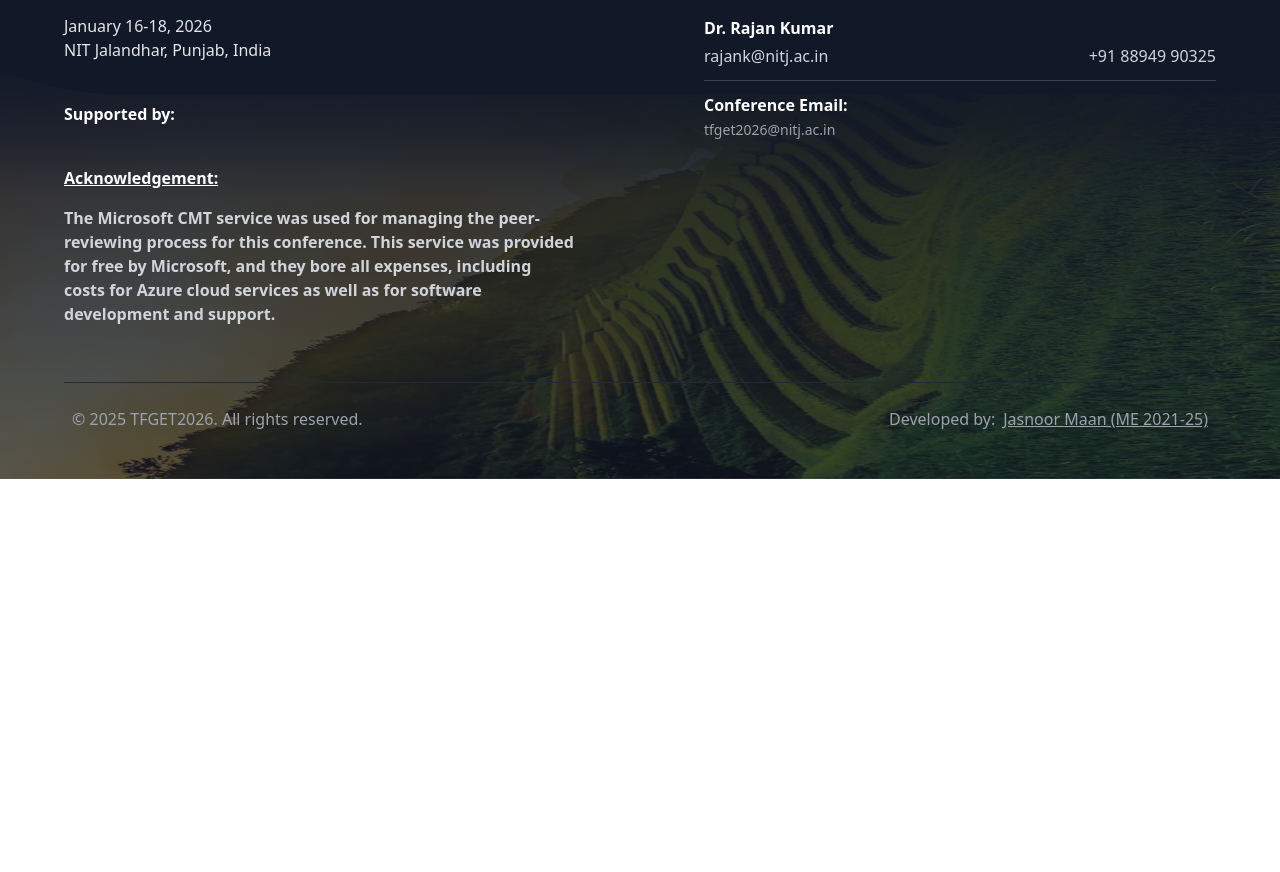
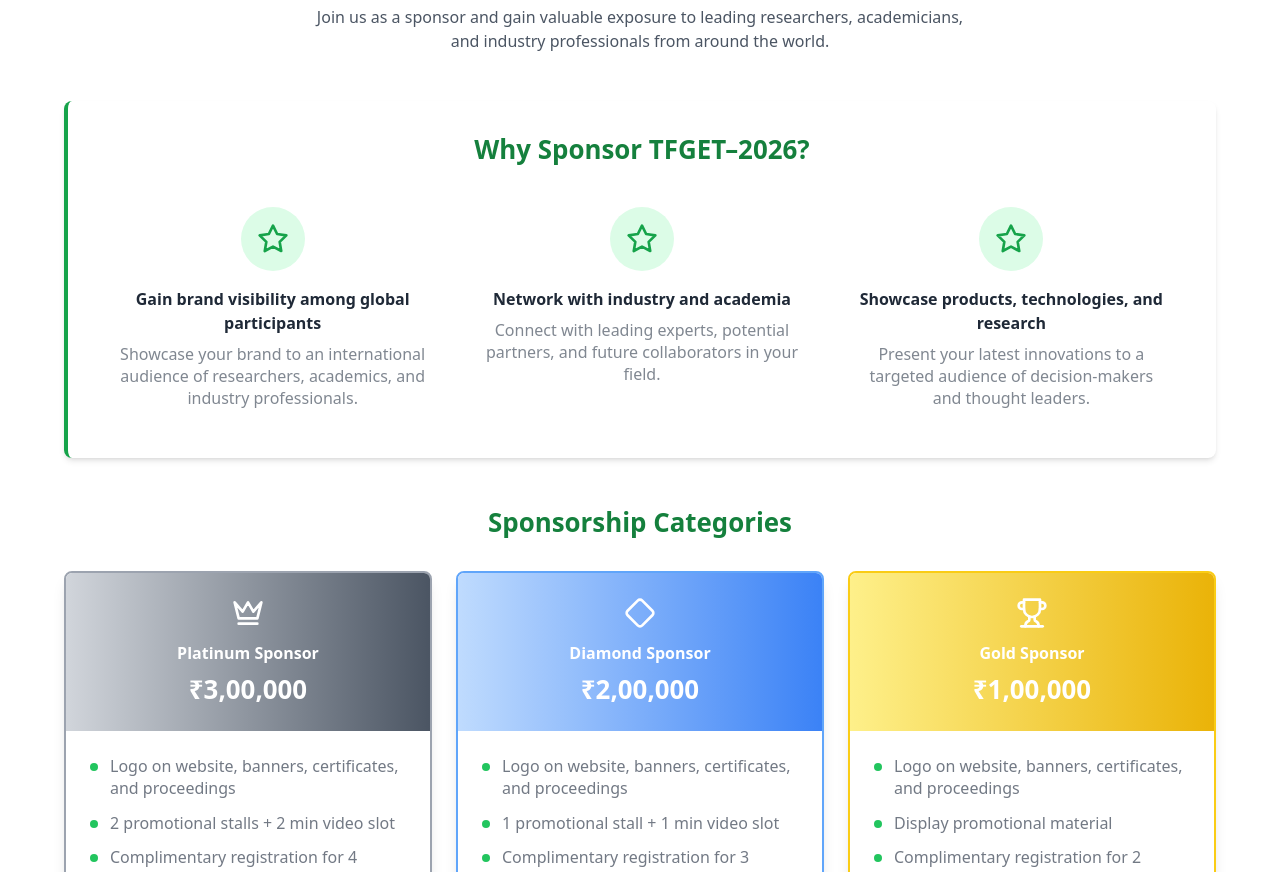
Before and after one commit to JasnoorMaan/me_new_conf, a React (Vite) app: page /sponsors in a window 1280 px wide. Shown: the part 223-1095 px from the top of the page. Before the commit the page ends 800 px from the top, so only its background shows below. Built offline with nearby package versions, Linux system fonts and the light colour scheme.

Commit message:
sponsor page

```diff
--- a/src/App.jsx
+++ b/src/App.jsx
@@ -10,6 +10,7 @@ import Guidelines from "./pages/Guidelines";
 import SubmissionGuidelines from "./pages/SubmissionGuidelines";
 import PublicationGuidelines from "./pages/PublicationGuidelines";
 import Acknowledgments from "./pages/Acknowledgments";
+import Sponsors from "./pages/Sponsors";
 
 function App() {
   return (
@@ -30,6 +31,7 @@ function App() {
           element={<PublicationGuidelines />}
         />
         <Route path="/acknowledgments" element={<Acknowledgments />} />
+        <Route path="/sponsors" element={<Sponsors />} />
       </Routes>
       <Footer />
     </Router>
--- a/src/components/Navbar.jsx
+++ b/src/components/Navbar.jsx
@@ -59,6 +59,12 @@ const Navbar = () => {
     {
       name: "Registration Fees",
       href: "/registration-fees",
+      section: null,
+      isRoute: true,
+    },
+    {
+      name: "Sponsors",
+      href: "/sponsors",
       section: null,
       isRoute: true,
     },
--- /dev/null
+++ b/src/pages/Sponsors.jsx
@@ -0,0 +1,225 @@
+import React from "react";
+import { Star, Award, Crown, Diamond, Trophy, Medal } from "lucide-react";
+
+const Sponsors = () => {
+  const sponsorshipTiers = [
+    {
+      id: "platinum",
+      name: "Platinum Sponsor",
+      price: "₹3,00,000",
+      icon: <Crown className="w-8 h-8" />,
+      color: "from-gray-300 to-gray-600",
+      borderColor: "border-gray-400",
+      benefits: [
+        "Logo on website, banners, certificates, and proceedings",
+        "2 promotional stalls + 2 min video slot",
+        "Complimentary registration for 4 representatives",
+        "Brochure in registration kit",
+        "Social media highlights",
+        "Recognition during inaugural & valedictory sessions",
+      ],
+    },
+    {
+      id: "diamond",
+      name: "Diamond Sponsor",
+      price: "₹2,00,000",
+      icon: <Diamond className="w-8 h-8" />,
+      color: "from-blue-200 to-blue-500",
+      borderColor: "border-blue-400",
+      benefits: [
+        "Logo on website, banners, certificates, and proceedings",
+        "1 promotional stall + 1 min video slot",
+        "Complimentary registration for 3 representatives",
+        "Social media highlights",
+        "Recognition during inaugural & valedictory sessions",
+      ],
+    },
+    {
+      id: "gold",
+      name: "Gold Sponsor",
+      price: "₹1,00,000",
+      icon: <Trophy className="w-8 h-8" />,
+      color: "from-yellow-200 to-yellow-500",
+      borderColor: "border-yellow-400",
+      benefits: [
+        "Logo on website, banners, certificates, and proceedings",
+        "Display promotional material",
+        "Complimentary registration for 2 representatives",
+        "Social media highlights",
+        "Recognition during inaugural & valedictory sessions",
+      ],
+    },
+    {
+      id: "silver",
+      name: "Silver Sponsor",
+      price: "₹50,000",
+      icon: <Medal className="w-8 h-8" />,
+      color: "from-gray-200 to-gray-400",
+      borderColor: "border-gray-300",
+      benefits: [
+        "Logo on website and banners",
+        "Complimentary registration for 1 representative",
+        "Display promotional material at the venue",
+        "Acknowledgement in brochure and proceedings",
+      ],
+    },
+    {
+      id: "bronze",
+      name: "Bronze Sponsor",
+      price: "₹25,000",
+      icon: <Award className="w-8 h-8" />,
+      color: "from-orange-200 to-orange-400",
+      borderColor: "border-orange-300",
+      benefits: [
+        "Logo on website and proceedings",
+        "Recognition in sponsor acknowledgement section",
+      ],
+    },
+  ];
+
+  const whySponsorReasons = [
+    {
+      title: "Gain brand visibility among global participants",
+      description:
+        "Showcase your brand to an international audience of researchers, academics, and industry professionals.",
+    },
+    {
+      title: "Network with industry and academia",
+      description:
+        "Connect with leading experts, potential partners, and future collaborators in your field.",
+    },
+    {
+      title: "Showcase products, technologies, and research",
+      description:
+        "Present your latest innovations to a targeted audience of decision-makers and thought leaders.",
+    },
+  ];
+
+  return (
+    <section className="py-16 px-4">
+      <div className="container mx-auto max-w-6xl">
+        {/* Header */}
+        <div className="text-center my-12">
+          <h1 className="heading mb-4">Sponsorship Opportunities</h1>
+          <p className="subheading highlighter1 font-medium">TFGET2026</p>
+          <p className="normal-text text-gray-600 mt-4 max-w-2xl mx-auto">
+            Join us as a sponsor and gain valuable exposure to leading
+            researchers, academicians, and industry professionals from around
+            the world.
+          </p>
+        </div>
+
+        {/* Why Sponsor Section */}
+        <div className="bg-white rounded-lg p-8 shadow-md border-l-4 border-l-conf-green-600 mb-12">
+          <h2 className="subheading highlighter1 mb-6 text-center">
+            Why Sponsor TFGET–2026?
+          </h2>
+          <div className="grid md:grid-cols-3 gap-6">
+            {whySponsorReasons.map((reason, index) => (
+              <div key={index} className="text-center p-4">
+                <div className="w-16 h-16 bg-conf-green-100 rounded-full flex items-center justify-center mx-auto mb-4">
+                  <Star className="w-8 h-8 text-conf-green-600" />
+                </div>
+                <h3 className="normal-text font-semibold text-gray-800 mb-2">
+                  {reason.title}
+                </h3>
+                <p className="muted-text text-gray-600">{reason.description}</p>
+              </div>
+            ))}
+          </div>
+        </div>
+
+        {/* Sponsorship Categories */}
+        <div className="mb-12">
+          <h2 className="subheading highlighter1 mb-8 text-center">
+            Sponsorship Categories
+          </h2>
+          <div className="grid lg:grid-cols-2 xl:grid-cols-3 gap-6">
+            {sponsorshipTiers.map((tier) => (
+              <div
+                key={tier.id}
+                className={`bg-white rounded-lg shadow-lg border-2 ${tier.borderColor} overflow-hidden transform transition-all duration-300 hover:scale-105 hover:shadow-xl`}
+              >
+                {/* Header with gradient */}
+                <div
+                  className={`bg-gradient-to-r ${tier.color} p-6 text-white text-center`}
+                >
+                  <div className="flex justify-center mb-3">{tier.icon}</div>
+                  <h3 className="normal-text font-bold mb-2">{tier.name}</h3>
+                  <p className="subheading font-bold">{tier.price}</p>
+                </div>
+
+                {/* Benefits list */}
+                <div className="p-6">
+                  <ul className="space-y-3">
+                    {tier.benefits.map((benefit, index) => (
+                      <li key={index} className="flex items-start">
+                        <div className="w-2 h-2 bg-conf-green-500 rounded-full mt-2 mr-3 flex-shrink-0"></div>
+                        <span className="muted-text text-gray-700">
+                          {benefit}
+                        </span>
+                      </li>
+                    ))}
+                  </ul>
+                </div>
+              </div>
+            ))}
+          </div>
+        </div>
+
+        {/* Registration Details */}
+        <div className="bg-conf-green-50 rounded-lg p-8 border-l-4 border-l-conf-green-600">
+          <h2 className="subheading highlighter1 mb-6 text-center">
+            Registration Details
+          </h2>
+          <div className="prose prose-lg max-w-none">
+            <p className="normal-text text-gray-700 mb-4">
+              Sponsors can register through the online portal by following these
+              steps:
+            </p>
+            <ol className="list-decimal pl-6 space-y-2 text-gray-700">
+              <li className="normal-text">
+                Select <strong>'External (Outside NITJ)'</strong> under Category
+              </li>
+              <li className="normal-text">
+                Choose the sponsor category under{" "}
+                <strong>Type of Participant</strong>
+              </li>
+              <li className="normal-text">Proceed to payment</li>
+            </ol>
+
+            <div className="mt-8 text-center">
+              <a
+                href="https://www.nitj.ac.in/events_registration/ic_tfget_2026/login"
+                target="_blank"
+                rel="noopener noreferrer"
+                className="inline-block bg-conf-green-600 hover:bg-conf-green-700 text-white px-8 py-3 rounded-lg font-semibold transition-all duration-300 hover:scale-105 shadow-lg hover:shadow-xl"
+              >
+                Register as Sponsor
+              </a>
+            </div>
+          </div>
+        </div>
+
+        {/* Contact Information */}
+        <div className="bg-white rounded-lg p-8 shadow-md border-l-4 border-l-conf-green-600 mt-12">
+          <h2 className="subheading highlighter1 mb-6 text-center">
+            Get in Touch
+          </h2>
+          <div className="text-center">
+            <p className="normal-text text-gray-700 mb-4">
+              For more information about sponsorship opportunities or to discuss
+              custom packages, please contact us at tfget2026@nitj.ac.in.
+            </p>
+            <p className="muted-text text-gray-600">
+              We're here to help you maximize your sponsorship investment and
+              achieve your marketing objectives.
+            </p>
+          </div>
+        </div>
+      </div>
+    </section>
+  );
+};
+
+export default Sponsors;
```
Also changed, not shown: src/components/HeroSection.jsx (+40 -14 lines).
